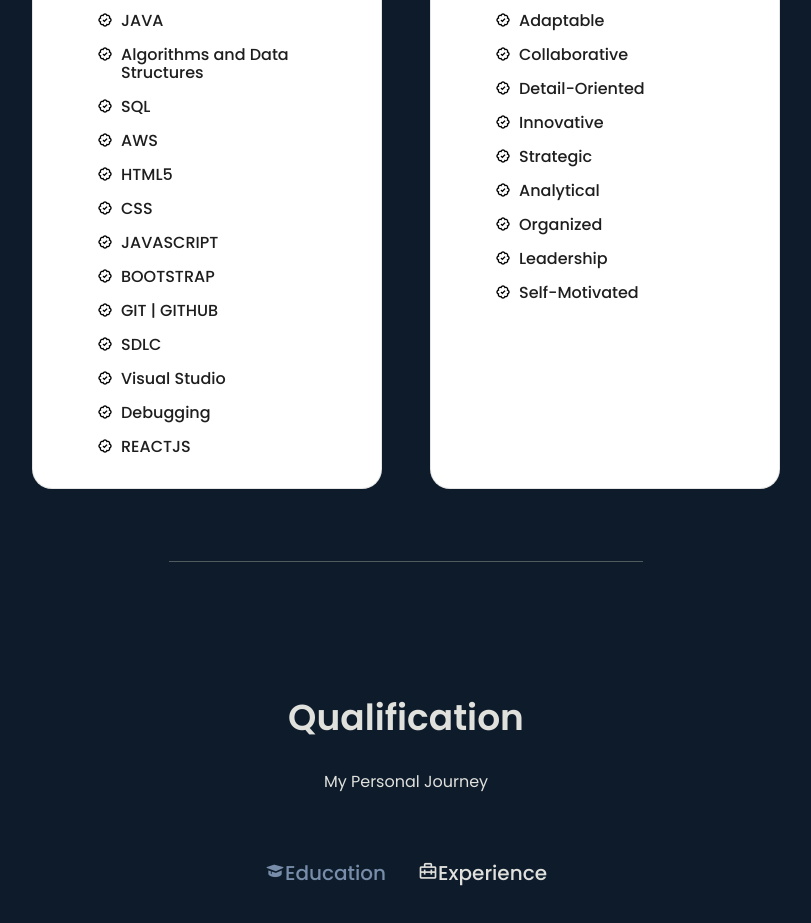
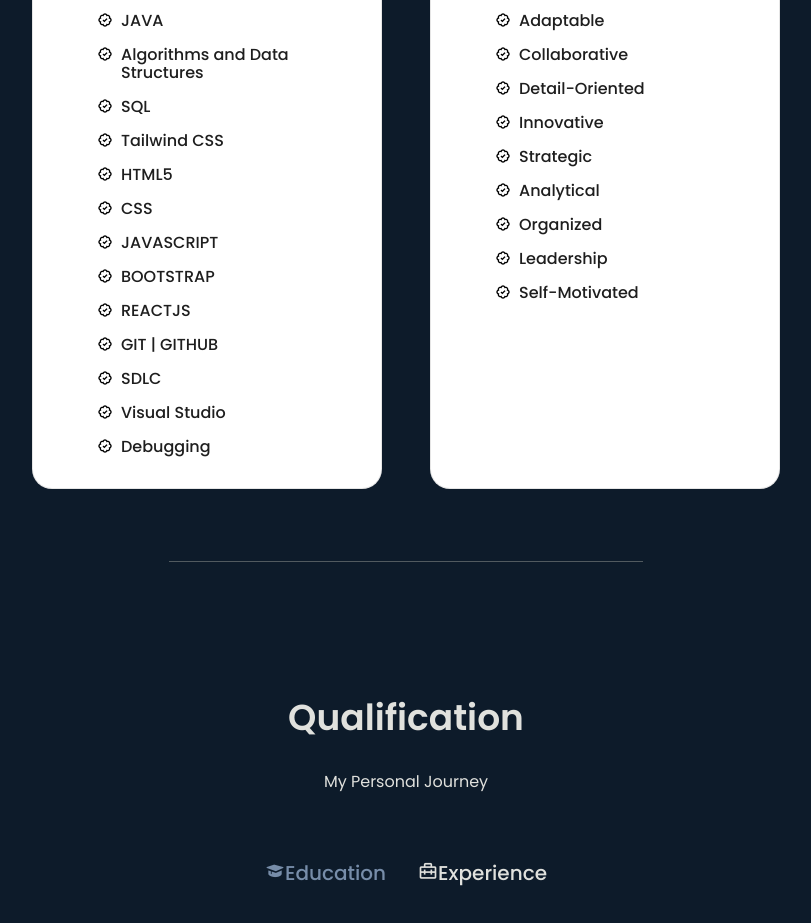
Before and after one commit to Titiksha1206/Portfolio_Website_Js, a React (Create React App) app: page / in a window 1280 px wide. Shown: the part 1920-2843 px from the top of the page, without its empty margins (234-1045 px from the left). Built offline with nearby package versions, Linux system fonts and the light colour scheme; a web font is replaced by a local one.

Commit message:
frontend skills

```diff
--- a/src/Components/Frontend.jsx
+++ b/src/Components/Frontend.jsx
@@ -39,19 +39,11 @@ const Frontend = () => {
             </div>
           </div>
 
-          {/* <div className="skills__data">
-            <i class="bx bx-badge-check"></i>
-
-            <div>
-              <h3 className="skills__name">DBMS</h3>
-            </div>
-          </div> */}
-
           <div className="skills__data">
             <i class="bx bx-badge-check"></i>
 
             <div>
-              <h3 className="skills__name">AWS</h3>
+              <h3 className="skills__name">Tailwind CSS</h3>
             </div>
           </div>
 
@@ -91,6 +83,14 @@ const Frontend = () => {
             <i class="bx bx-badge-check"></i>
 
             <div>
+              <h3 className="skills__name">REACTJS</h3>
+            </div>
+          </div>
+
+          <div className="skills__data">
+            <i class="bx bx-badge-check"></i>
+
+            <div>
               <h3 className="skills__name">GIT | GITHUB</h3>
             </div>
           </div>
@@ -119,13 +119,8 @@ const Frontend = () => {
             </div>
           </div>
 
-          <div className="skills__data">
-            <i class="bx bx-badge-check"></i>
 
-            <div>
-              <h3 className="skills__name">REACTJS</h3>
-            </div>
-          </div>
+
         </div>
       </div>
     </div>
```
